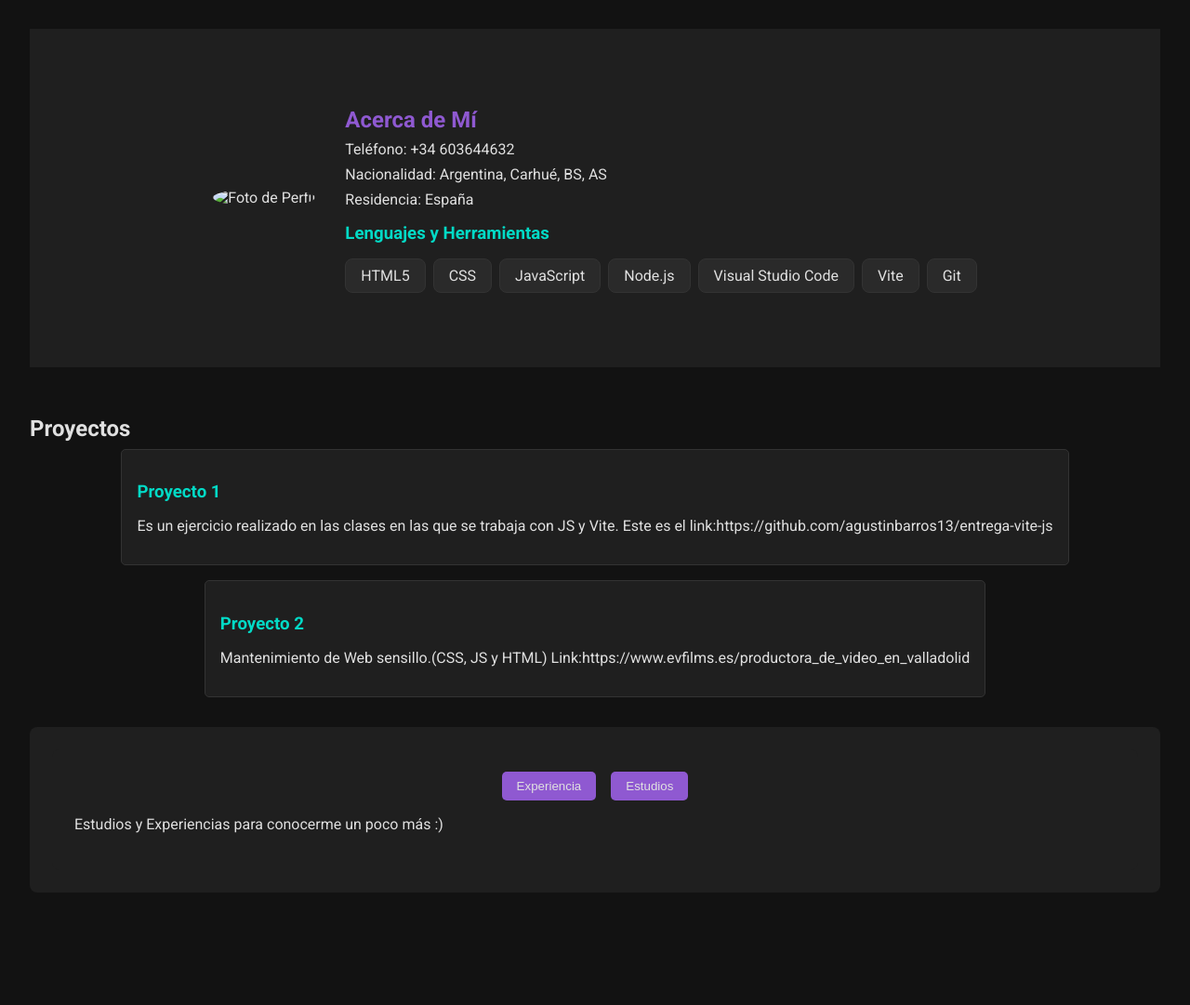
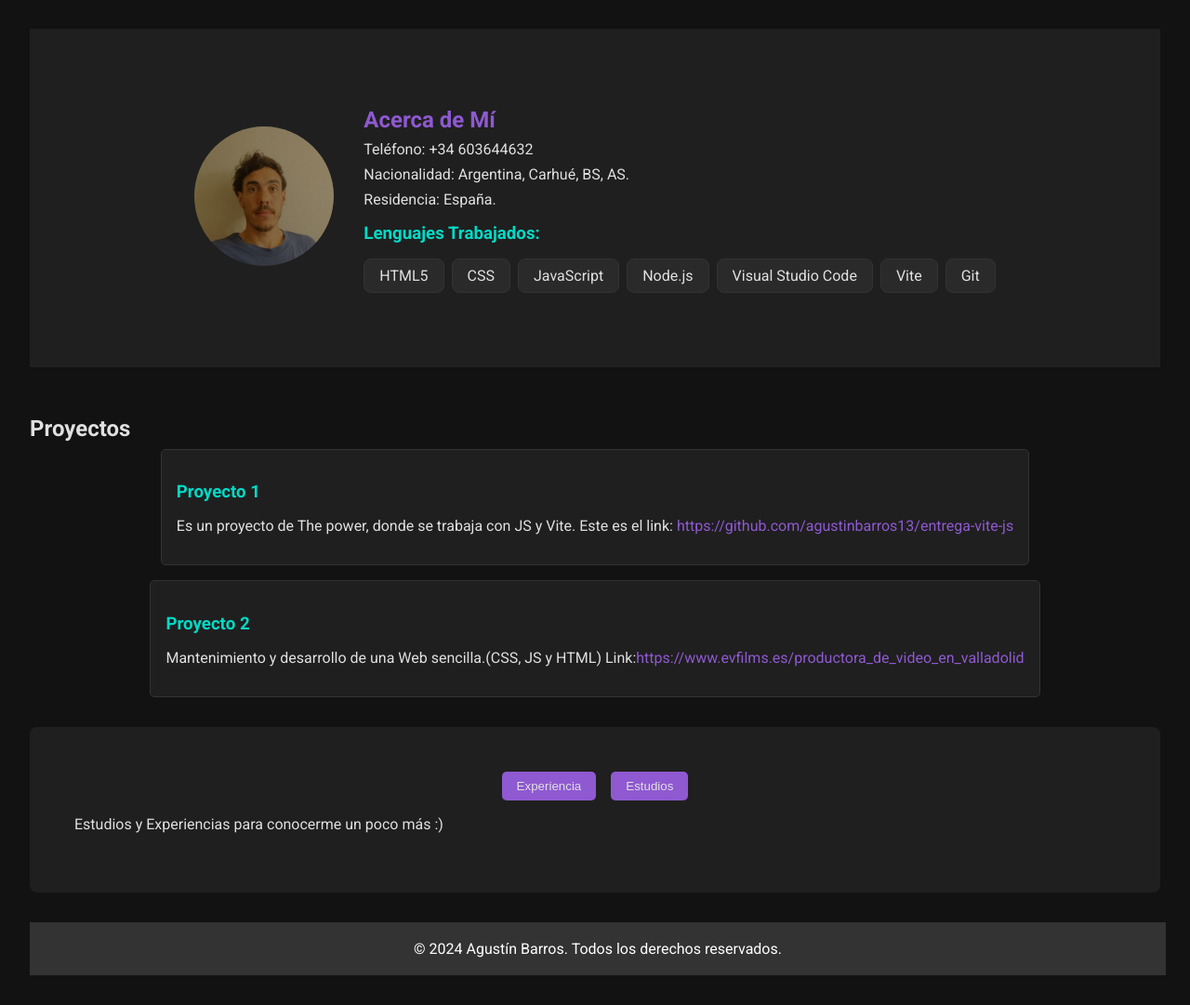
Before and after one commit to agustinbarros13/portfolio, a website built with Vite: page index.html in a window 1280 px wide. Shown: the part 140-1221 px from the top of the page at 93% size. Before the commit the page ends 1132 px from the top, so only its background shows below. Built offline with nearby package versions, Linux system fonts and the light colour scheme; files whose address does not match are found by name.

Commit message:
ultimos cambios

```diff
--- a/components/About.js
+++ b/components/About.js
@@ -1,19 +1,21 @@
 import './About.css'
+import myPhoto from '../image/yo.jpg'
 
-export default function About() {
+function About() {
   const aboutSection = document.createElement('section')
   aboutSection.setAttribute('id', 'about')
+
   aboutSection.innerHTML = `
     <div class="about-container">
       <div class="about-image">
-        <img src="ruta-a-tu-imagen.jpg" alt="Foto de Perfil">
+        <img src="${myPhoto}" alt="Mi Foto">
       </div>
       <div class="about-details">
         <h2>Acerca de Mí</h2>
         <p>Teléfono: +34 603644632</p>
-        <p>Nacionalidad: Argentina, Carhué, BS, AS</p>
-        <p>Residencia: España</p>
-        <h3>Lenguajes y Herramientas</h3>
+        <p>Nacionalidad: Argentina, Carhué, BS, AS.</p>
+        <p>Residencia: España.</p>
+        <h3>Lenguajes Trabajados:</h3>
         <ul class="skills">
           <li>HTML5</li>
           <li>CSS</li>
@@ -28,3 +30,5 @@ export default function About() {
   `
   return aboutSection
 }
+
+export default About
--- /dev/null
+++ b/components/Footer.css
@@ -0,0 +1,9 @@
+footer {
+  background-color: #333;
+  color: #fff;
+  text-align: center;
+  padding: 3px;
+  position: static;
+  bottom: 0;
+  width: 100%;
+}
--- /dev/null
+++ b/components/Footer.js
@@ -0,0 +1,11 @@
+import './Footer.css'
+
+function Footer() {
+  const footer = document.createElement('footer')
+  footer.innerHTML = `
+    <p>&copy; 2024 Agustín Barros. Todos los derechos reservados.</p>
+  `
+  return footer
+}
+
+export default Footer
--- a/components/Projects.js
+++ b/components/Projects.js
@@ -7,13 +7,13 @@ export default function Projects() {
     <div class="project-list">
       <div class="project">
         <h3>Proyecto 1</h3>
-        <p>Es un ejercicio realizado en las clases en las que se trabaja con JS y Vite.
-        Este es el link:https://github.com/agustinbarros13/entrega-vite-js
+        <p> Es un proyecto de The power, donde se trabaja con JS y Vite.
+         Este es el link:  <a href="https://github.com/agustinbarros13/entrega-vite-js" target="_blank">https://github.com/agustinbarros13/entrega-vite-js</a>
         </p>
       </div>
       <div class="project">
         <h3>Proyecto 2</h3>
-        <p>Mantenimiento de Web sensillo.(CSS, JS y HTML) Link:https://www.evfilms.es/productora_de_video_en_valladolid </p>
+        <p>Mantenimiento y desarrollo de una Web sencilla.(CSS, JS y HTML) Link:<a href="https://www.evfilms.es/productora_de_video_en_valladolid" target="_blank">https://www.evfilms.es/productora_de_video_en_valladolid</a> </p>
       </div>
     </div>
   `
--- a/components/ToggleSection.js
+++ b/components/ToggleSection.js
@@ -22,7 +22,7 @@ export default function ToggleSection() {
       <h3>Experiencia</h3>
       <ul>
             <li>Mantenimiento web Evfilms (Valladolid)(2023 - 2024)</li>
-        <li>Desrrollador jr, Amboss (Berlín) (2021 - 2022 )</li>
+            <li>Desrrollador jr, Amboss (Berlín) (2021 - 2022 )</li>
 
       </ul>
     `
--- a/index.html
+++ b/index.html
@@ -16,6 +16,7 @@
       <section id="about"></section>
       <section id="projects"></section>
       <section id="toggle-section"></section>
+      <section id="footer"></section>
     </main>
     <script type="module" src="/main.js"></script>
   </body>
--- a/main.js
+++ b/main.js
@@ -2,8 +2,10 @@ import Header from './components/Header.js'
 import About from './components/About.js'
 import Projects from './components/Projects.js'
 import ToggleSection from './components/ToggleSection.js'
+import Footer from './components/Footer.js'
 
 document.getElementById('header').appendChild(Header())
 document.getElementById('about').appendChild(About())
 document.getElementById('projects').appendChild(Projects())
 document.getElementById('toggle-section').appendChild(ToggleSection())
+document.getElementById('footer').appendChild(Footer())
```
Also changed, not shown: image/yo.jpg (added), 1 other file.
